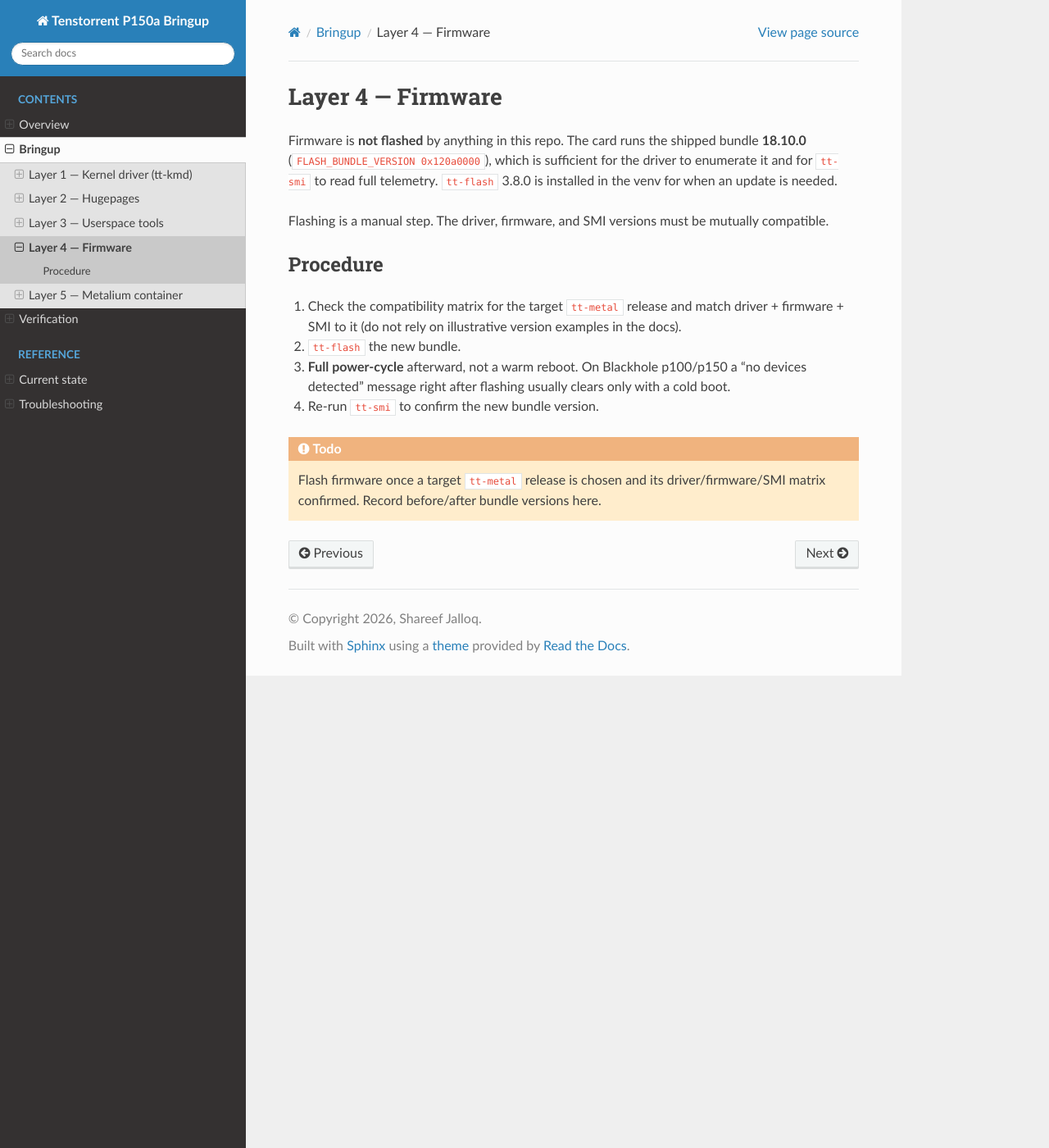
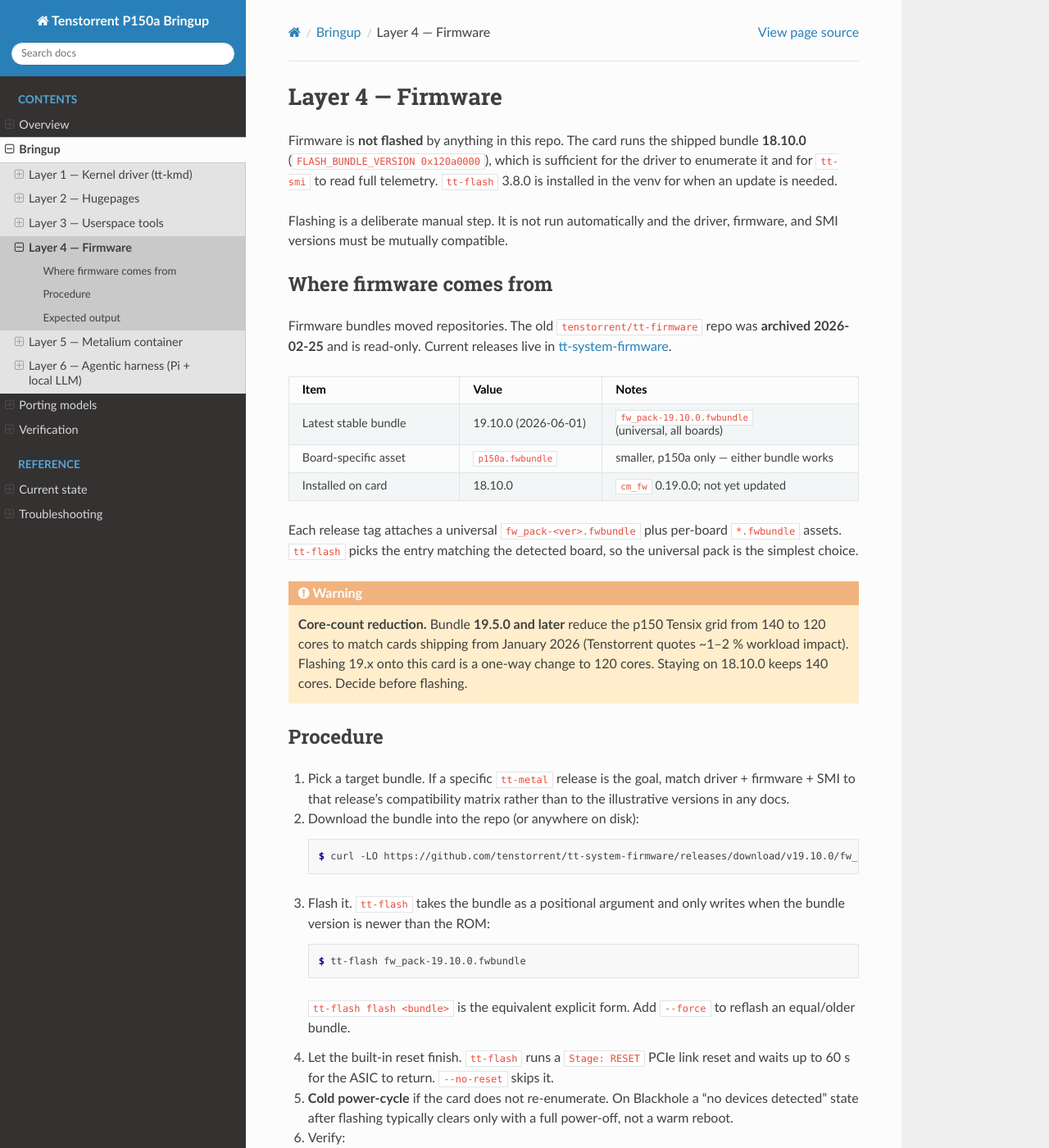
Before and after one commit to sjalloq/tt-play, a Sphinx documentation site: the page built from docs/source/bringup/firmware.rst, in a window 1280 px wide and 1400 px high. Shown: the whole window at 82% size. Built offline with Sphinx 7.4.7 and the Read the Docs theme 3.1.0, drawn with Linux system fonts in a browser that asks for light colours; some of the changed text lies outside the part shown.

Commit message:
Rewrite firmware bringup doc; add repo scaffolding
- firmware.rst: latest 19.10.0 bundle, repo move to tt-system-firmware,
  flash procedure, 140->120 core warning
- add hugepages units, porting/agentic-harness docs, tt-metal submodule,
  pi/util providers

```diff
--- a/docs/source/bringup/firmware.rst
+++ b/docs/source/bringup/firmware.rst
@@ -6,23 +6,106 @@
 for the driver to enumerate it and for ``tt-smi`` to read full telemetry.
 ``tt-flash`` 3.8.0 is installed in the venv for when an update is needed.
 
-Flashing is a manual step. The driver, firmware, and SMI versions must be
-mutually compatible.
+Flashing is a deliberate manual step. It is not run automatically and the
+driver, firmware, and SMI versions must be mutually compatible.
+
+Where firmware comes from
+-------------------------
+
+Firmware bundles moved repositories. The old ``tenstorrent/tt-firmware`` repo
+was **archived 2026-02-25** and is read-only. Current releases live in
+`tt-system-firmware <https://github.com/tenstorrent/tt-system-firmware/releases>`_.
+
+.. list-table::
+   :header-rows: 1
+   :widths: 30 25 45
+
+   * - Item
+     - Value
+     - Notes
+   * - Latest stable bundle
+     - 19.10.0 (2026-06-01)
+     - ``fw_pack-19.10.0.fwbundle`` (universal, all boards)
+   * - Board-specific asset
+     - ``p150a.fwbundle``
+     - smaller, p150a only — either bundle works
+   * - Installed on card
+     - 18.10.0
+     - ``cm_fw`` 0.19.0.0; not yet updated
+
+Each release tag attaches a universal ``fw_pack-<ver>.fwbundle`` plus
+per-board ``*.fwbundle`` assets. ``tt-flash`` picks the entry matching the
+detected board, so the universal pack is the simplest choice.
+
+.. warning::
+
+   **Core-count reduction.** Bundle **19.5.0 and later** reduce the p150 Tensix
+   grid from 140 to 120 cores to match cards shipping from January 2026
+   (Tenstorrent quotes ~1–2 % workload impact). Flashing 19.x onto this card is
+   a one-way change to 120 cores. Staying on 18.10.0 keeps 140 cores. Decide
+   before flashing.
 
 Procedure
 ---------
 
-#. Check the compatibility matrix for the target ``tt-metal`` release and match
-   driver + firmware + SMI to it (do not rely on illustrative version examples
-   in the docs).
-#. ``tt-flash`` the new bundle.
-#. **Full power-cycle** afterward, not a warm reboot. On Blackhole p100/p150 a
-   "no devices detected" message right after flashing usually clears only with
-   a cold boot.
-#. Re-run ``tt-smi`` to confirm the new bundle version.
+#. Pick a target bundle. If a specific ``tt-metal`` release is the goal, match
+   driver + firmware + SMI to that release's compatibility matrix rather than to
+   the illustrative versions in any docs.
+#. Download the bundle into the repo (or anywhere on disk):
+
+   .. code-block:: console
+
+      $ curl -LO https://github.com/tenstorrent/tt-system-firmware/releases/download/v19.10.0/fw_pack-19.10.0.fwbundle
+
+#. Flash it. ``tt-flash`` takes the bundle as a positional argument and only
+   writes when the bundle version is newer than the ROM:
+
+   .. code-block:: console
+
+      $ tt-flash fw_pack-19.10.0.fwbundle
+
+   ``tt-flash flash <bundle>`` is the equivalent explicit form. Add ``--force``
+   to reflash an equal/older bundle.
+#. Let the built-in reset finish. ``tt-flash`` runs a ``Stage: RESET`` PCIe link
+   reset and waits up to 60 s for the ASIC to return. ``--no-reset`` skips it.
+#. **Cold power-cycle** if the card does not re-enumerate. On Blackhole a "no
+   devices detected" state after flashing typically clears only with a full
+   power-off, not a warm reboot.
+#. Verify:
+
+   .. code-block:: console
+
+      $ tt-flash verify
+      $ tt-smi -s        # confirm fw_bundle_version is now 19.10.0.0
+
+Expected output
+---------------
+
+Illustrative run from the ``tt-flash`` README (upstream), flashing over an
+18.10.0 ROM — the same starting bundle as this card:
+
+.. code-block:: text
+
+   Stage: SETUP
+   Stage: DETECT
+   Stage: FLASH
+           Sub Stage: VERIFY
+                   Verifying fw-package can be flashed: complete
+                   Verifying Blackhole[0] can be flashed
+           Stage: FLASH
+                   Sub Stage FLASH Step 1: Blackhole[0]
+                           ROM version is: (18, 10, 0, 0).
+                           FW bundle version > ROM version. ROM will now be updated.
+                   Sub Stage FLASH Step 2: Blackhole[0] {p150a}
+                           Writing new firmware... SUCCESS
+                           Verifying flashed firmware... SUCCESS
+   Stage: RESET
+    Starting PCI link reset on BH devices at PCI indices: 0
+    Waiting for up to 60 seconds for asic to come back after reset
+    Finishing PCI link reset on BH devices at PCI indices: 0
+   FLASH SUCCESS
 
 .. todo::
 
-   Flash firmware once a target ``tt-metal`` release is chosen and its
-   driver/firmware/SMI matrix confirmed. Record before/after bundle versions
-   here.
+   Capture the real before/after ``tt-smi`` bundle versions here once this card
+   is actually flashed, and update :doc:`../reference/current-state`.
--- a/docs/source/bringup/index.rst
+++ b/docs/source/bringup/index.rst
@@ -12,3 +12,4 @@
    tooling
    firmware
    containers
+   agentic-harness
--- a/docs/source/index.rst
+++ b/docs/source/index.rst
@@ -12,6 +12,7 @@
 
    overview
    bringup/index
+   porting/index
    verification
 
 .. toctree::
--- /dev/null
+++ b/docs/source/porting/workflow.rst
@@ -0,0 +1,92 @@
+Porting workflow
+================
+
+The end-to-end path to get a model that tt-metal does **not** yet implement
+running on the p150a. The work happens in **tt-metal's** ``tt_transformers``
+library (``models/tt_transformers/`` in the tt-metal tree, baked into the
+``tt-metalium-...-models`` container at ``/tt-metal``).
+
+Key concepts
+------------
+
+.. list-table::
+   :header-rows: 1
+   :widths: 22 78
+
+   * - Term
+     - Meaning
+   * - **tt_transformers**
+     - tt-metal's generic, config-driven decoder-LLM library. One set of TTNN
+       building blocks (attention, MLP, RMSNorm, RoPE, LM head) assembled from
+       a model's Hugging Face ``config.json``. Many models "just work" when
+       their architecture matches an already-implemented pattern.
+   * - **Reference model**
+     - The Hugging Face (PyTorch) implementation, run on CPU. It is the source
+       of truth: the port is correct when its output matches the reference.
+   * - **PCC**
+     - *Pearson correlation coefficient* between the TT tensor and the
+       reference tensor. The standard tt-metal accuracy gate; per-module and
+       end-to-end PCC must clear a threshold (typically ``>= 0.99``).
+   * - **Host vs device**
+     - Weights live in the card's GDDR6; ops run on the Tensix cores. The host
+       (this workstation) loads weights, drives the run, and holds the
+       reference. Hugepages (:doc:`/bringup/hugepages`) back the host/device
+       transfers.
+   * - **model_config.py**
+     - ``tt_transformers/tt/model_config.py`` — the registry. Maps a base model
+       name to HF repo, per-device prefill chunk sizes, head dims, and which
+       code paths a model uses. First place to look for "is X supported".
+
+Steps
+-----
+
+1. **Scope the architecture.** Find the model on Hugging Face and read its
+   ``modular_*.py`` in ``transformers`` — these express a model as an explicit
+   diff from a parent class, so they show exactly what changed. Pull
+   ``config.json`` (often readable even when the weights are gated) and record
+   sizes and feature flags (number of layers, heads, ``head_dim``, sliding vs
+   global attention, MoE, etc.). The goal: identify the **delta** versus a
+   model tt_transformers already supports.
+
+2. **Check existing support.** ``grep`` ``model_config.py`` and the
+   ``reference_outputs/`` directory for the family. A close relative that is
+   already implemented (e.g. a previous generation) is the starting point — you
+   port the delta, not the whole model.
+
+3. **Get a reference loader.** Confirm the installed ``transformers`` knows the
+   model's ``model_type``. Brand-new models often need a **newer transformers**
+   than tt-metal pins — run the reference in a throwaway environment with it
+   upgraded, not by bumping the whole tt-metal stack. Produce **golden
+   outputs** (logits / per-layer activations) on CPU for a fixed prompt.
+
+4. **Map the weights.** Ensure checkpoint keys load into the TT model
+   (``tt/load_checkpoints.py`` handles remapping). Gated weights need an HF
+   token; an ungated community mirror can unblock early bring-up.
+
+5. **Implement / adapt the model.** In ``tt_transformers/tt/`` — reuse existing
+   ``attention.py`` / ``mlp.py`` / ``rope.py`` / norm components where the
+   architecture matches, and add only the new behaviour. Register the model in
+   ``model_config.py``.
+
+6. **Validate with PCC.** Compare TT output to the golden reference — start
+   per-module (one attention block, one MLP), then a single decoder layer, then
+   the full model. Chase the first module whose PCC drops; that localises the
+   bug.
+
+7. **Bring-up demo.** Run ``models/tt_transformers/demo/simple_text_demo.py``
+   against the weights to get real generation on the card.
+
+8. **Serve.** Wire the model into the vLLM fork
+   (``tt_transformers/tt/generator_vllm.py``) so ``tt-llm-server`` exposes it on
+   an OpenAI endpoint, then point ``pi-p150a`` at it
+   (:doc:`/bringup/agentic-harness`).
+
+Single-p150 constraints
+-----------------------
+
+* **Memory.** 32 GB GDDR6. A bf16 model needs ``~2 GB per billion params`` for
+  weights; the remainder holds the KV cache and activations. This caps model
+  size and usable context on one card.
+* **Device names.** tt_transformers uses ``p100`` / ``p150`` for single
+  Blackhole cards; multi-card configs are ``p150x4`` / ``p150x8`` etc. Many
+  models are only validated multi-card.
```
Also changed, not shown: docs/source/bringup/agentic-harness.rst (added, +72 -0 lines), docs/source/porting/index.rst (added, +31 -0 lines), docs/source/porting/models/gemma4-12b/index.rst (added, +177 -0 lines), docs/source/porting/models/index.rst (added, +10 -0 lines), .gitmodules (added), 7 other files.
